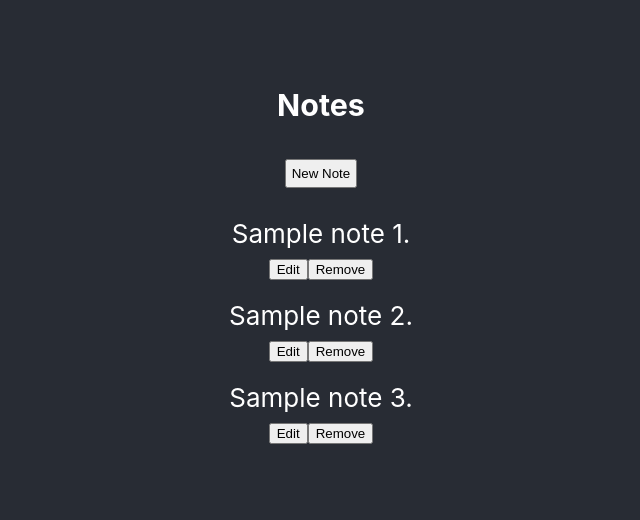
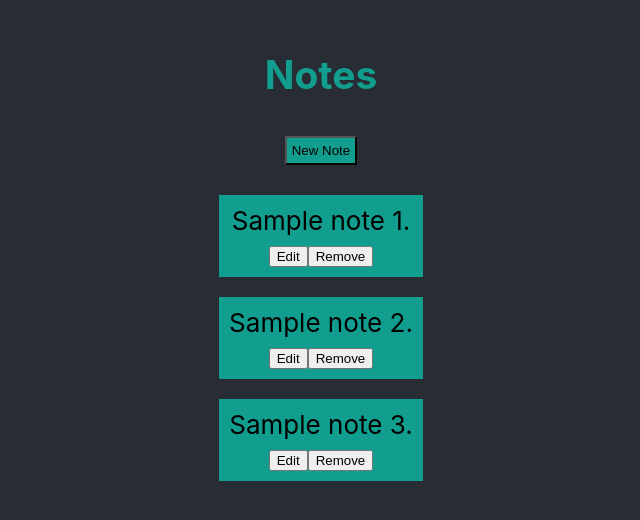
Before and after one commit to dimonti95/react-note-taker, a React (Create React App) app: page / in a window 1280 px wide. Shown: the part 140-660 px from the top of the page, without its empty margins (319-959 px from the left). Built offline with nearby package versions, Linux system fonts and the light colour scheme.

Commit message:
updated css

```diff
--- a/src/App.css
+++ b/src/App.css
@@ -16,7 +16,7 @@
   align-items: center;
   justify-content: center;
   font-size: calc(10px + 2vmin);
-  color: white;
+  color: rgba(0, 255, 221, 0.541)
 }
 
 .App-link {
@@ -26,11 +26,16 @@
 .Add-note-button {
   padding: 5px;
   margin-bottom: 10px;
+  color: black;
+  background-color: rgba(0, 255, 221, 0.541)
 }
 
 .App-note-div {
   margin-top: 20px;
   margin-bottom: 20px;
+  padding: 10px;
+  color: black;
+  background-color: rgba(0, 255, 221, 0.541)
 }
 
 @keyframes App-logo-spin {
--- a/src/App.js
+++ b/src/App.js
@@ -6,7 +6,7 @@ function App() {
   return (
     <div className="App">
       <header className="App-header">
-         <h3> Notes </h3>
+         <h2> Notes </h2>
          <Board/>
       </header>
     </div>
```
